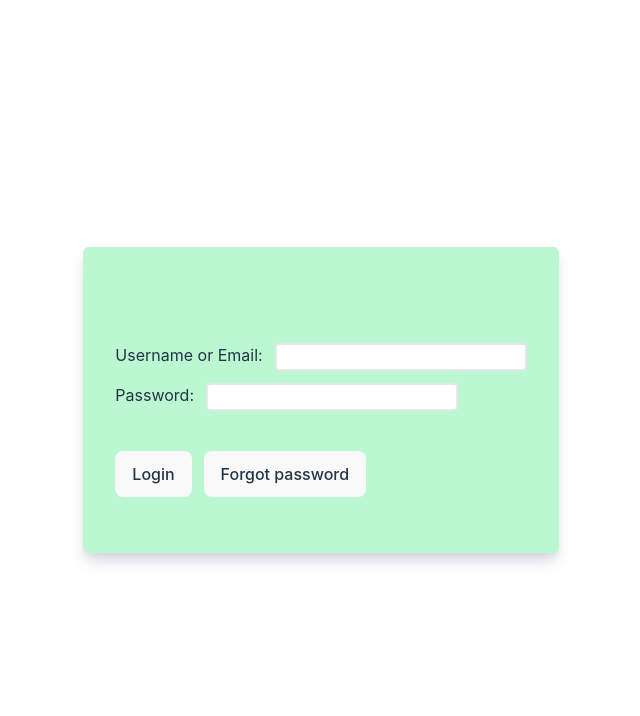
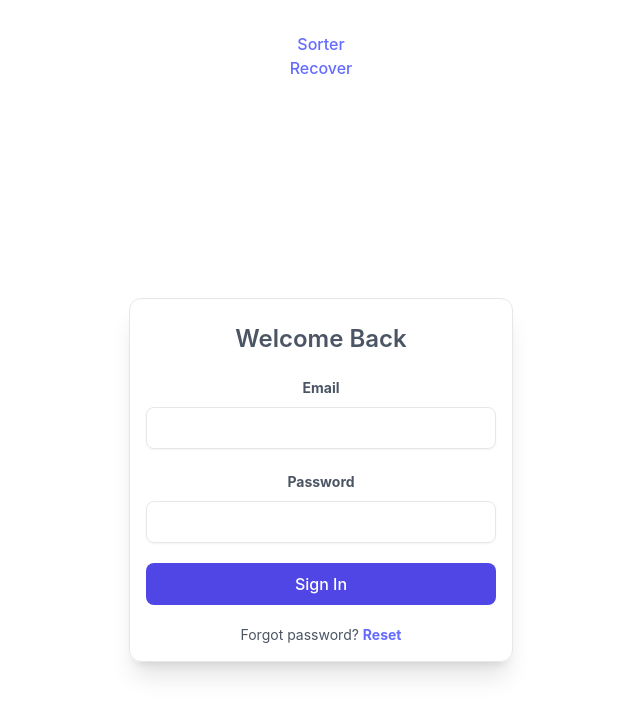
Before and after one commit to Oz-Ent/hub-meal, a React (Vite) app: page / in a window 1280 px wide. Shown: the top 716 px of the page, without its empty margins (319-959 px from the left). Built offline with nearby package versions, Linux system fonts and the light colour scheme; no server answers.

Commit message:
New changes made

```diff
--- a/src/App.jsx
+++ b/src/App.jsx
@@ -1,39 +1,65 @@
 import "./App.css";
-import Login from "./Login";
+import Login from "./components/Login";
 import Sorter from "./sorter";
+// import { useAuth } from "./components/authContext";
+// import { Outlet, Router, Routes } from "react-router-dom";
 // import SpreadsheetData from "./Spreadsheet";
 
-// 1TXVYdlIKY9NLZZJAtLLLUcrdd6jwPZXZlA5QIPoeQqg
+// // 1TXVYdlIKY9NLZZJAtLLLUcrdd6jwPZXZlA5QIPoeQqg
 
-// 12345689abcdfgd
+// // 12345689abcdfgd
+
+// function App() {
+//   return (
+//     <>
+//       {/* <div>
+//         <a href="https://vite.dev" target="_blank">
+//           <img src={viteLogo} className="logo" alt="Vite logo" />
+//         </a>
+//         <a href="https://react.dev" target="_blank">
+//           <img src={reactLogo} className="logo react" alt="React logo" />
+//         </a>
+//       </div>
+//       <h1>Vite + React</h1>
+//       <div className="card">
+//         <button onClick={() => setCount((count) => count + 1)}>
+//           count is {count}
+//         </button>
+//         <p>
+//           Edit <code>src/App.jsx</code> and save to test HMR
+//         </p>
+//       </div>
+//       <p className="read-the-docs">
+//         Click on the Vite and React logos to learn more
+//       </p> */}
+//       {/* <SpreadsheetData /> */}
+//       {/* <Sorter /> */}
+//       {/* <Login /> */}
+//       <Router>
+//         <Routes>
+//           <Route path="/" element={<Login/>}/>
+//           <Route path="/recover" element={<Register/>}/>
+//           <Route path="/sort" element={<Sorter/>}/>
+//         </Routes>
+//       </Router>
+//       <Outlet/>
+//     </>
+//   );
+// }
+
+// export default App;
+import { BrowserRouter as Router, Routes, Route } from 'react-router-dom';
+import Recover from "./components/Recover";
 
 function App() {
   return (
-    <>
-      {/* <div>
-        <a href="https://vite.dev" target="_blank">
-          <img src={viteLogo} className="logo" alt="Vite logo" />
-        </a>
-        <a href="https://react.dev" target="_blank">
-          <img src={reactLogo} className="logo react" alt="React logo" />
-        </a>
-      </div>
-      <h1>Vite + React</h1>
-      <div className="card">
-        <button onClick={() => setCount((count) => count + 1)}>
-          count is {count}
-        </button>
-        <p>
-          Edit <code>src/App.jsx</code> and save to test HMR
-        </p>
-      </div>
-      <p className="read-the-docs">
-        Click on the Vite and React logos to learn more
-      </p> */}
-      {/* <SpreadsheetData /> */}
-      {/* <Sorter /> */}
-      <Login />
-    </>
+    <Router>
+      <Routes>
+        <Route path="/" element={<Login />} />
+        <Route path="/recover" element={<Recover />} />
+        <Route path="/sort" element={<Sorter />} />
+      </Routes>
+    </Router>
   );
 }
 
--- a/src/Login.jsx
+++ /dev/null
@@ -1,42 +0,0 @@
-import { initializeApp } from "firebase/app";
-import { getAuth } from "firebase/auth";
-
-//import { getFirestore, collection, getDocs } from 'firebase/firestore/lite';
-const Login = () => {
-  var firebaseConfig = {
-    apiKey: "AIzaSyC5VSSVNKZg9rYs6hQ4MdeURpX067QQ0-k",
-    authDomain: "hub-meal.firebaseapp.com",
-    // The value of `databaseURL` depends on the location of the database
-    databaseURL: "https://DATABASE_NAME.firebaseio.com",
-    projectId: "hub-meal",
-    // The value of `storageBucket` depends on when you provisioned your default bucket (learn more)
-    storageBucket: "hub-meal.firebasestorage.app",
-    messagingSenderId: "536258794391",
-    appId: "1:536258794391:web:202dcc50b6c0129c562ad2",
-    // For Firebase JavaScript SDK v7.20.0 and later, `measurementId` is an optional field
-    measurementId: "G-MEASUREMENT_ID",
-  };
-  const app = initializeApp(firebaseConfig);
-  const auth = getAuth(app)
-
-  return (
-    <>
-      <div className="bg-green-200 px-8 pt-24 pb-14 rounded-md shadow-lg shadow-gray-300">
-        <div className="flex flex-col md:flex-row gap-2 md:gap-3 mb-3">
-          <p>Username or Email:</p>
-          <input type="text" className="border-2 rounded text-center" />
-        </div>
-        <div className="flex flex-col md:flex-row gap-2 md:gap-3 mb-10">
-          <p>Password:</p>
-          <input type="password" className="border-2 rounded text-center" />
-        </div>
-        <div className="flex flex-col md:flex-row gap-2 md:gap-3 items-center">
-          <button className="w-fit px-4 ">Login</button>
-          <button className="w-fit px-4 ">Forgot password</button>
-        </div>
-      </div>
-    </>
-  );
-};
-
-export default Login;
--- a/src/auth.js
+++ /dev/null
@@ -1 +0,0 @@
-import { auth } from "./Login";
--- /dev/null
+++ b/src/components/Login.jsx
@@ -0,0 +1,117 @@
+import { Link } from "react-router-dom";
+import { doSignInWithEmailAndPassword } from "./auth";
+import { useAuth } from "./authContext";
+import { useState } from "react";
+//import { getFirestore, collection, getDocs } from 'firebase/firestore/lite';
+const Login = () => {
+  // const { userLoggedIn } = useAuth();
+
+  const [email, setEmail] = useState("");
+  const [password, setPassword] = useState("");
+  const [isSigningIn, setIsSigningIn] = useState(false);
+  const [errorMessage, setErrorMessage] = useState("");
+
+  const onSubmit = async (e) => {
+    e.preventDefault();
+    if (!isSigningIn) {
+      setIsSigningIn(true);
+      await doSignInWithEmailAndPassword(email, password);
+    }
+  };
+
+  return (
+    <div>
+      {/* {userLoggedIn && <Navigate to={"/sort"} replace={true} />} */}
+      <div>
+        <Link to="/sort">Sorter</Link>
+      </div>
+      <div>
+        <Link to="/recover">Recover</Link>
+      </div>
+
+      <main className="w-full h-screen flex self-center place-content-center place-items-center">
+        <div className="w-96 text-gray-600 space-y-5 p-4 shadow-xl border rounded-xl">
+          <div className="text-center">
+            <div className="mt-2">
+              <h3 className="text-white-400 text-xl font-semibold sm:text-2xl">
+                Welcome Back
+              </h3>
+            </div>
+          </div>
+          <form onSubmit={onSubmit} className="space-y-5">
+            <div>
+              <label className="text-sm text-gray-600 font-bold">Email</label>
+              <input
+                type="email"
+                autoComplete="email"
+                required
+                value={email}
+                onChange={(e) => {
+                  setEmail(e.target.value);
+                }}
+                className="w-full mt-2 px-3 py-2 text-gray-500 bg-transparent outline-none border focus:border-indigo-600 shadow-sm rounded-lg transition duration-300"
+              />
+            </div>
+
+            <div>
+              <label className="text-sm text-gray-600 font-bold">
+                Password
+              </label>
+              <input
+                type="password"
+                autoComplete="current-password"
+                required
+                value={password}
+                onChange={(e) => {
+                  setPassword(e.target.value);
+                }}
+                className="w-full mt-2 px-3 py-2 text-gray-500 bg-transparent outline-none border focus:border-indigo-600 shadow-sm rounded-lg transition duration-300"
+              />
+            </div>
+
+            {errorMessage && (
+              <span className="text-red-600 font-bold">{errorMessage}</span>
+            )}
+
+            <button
+              type="submit"
+              disabled={isSigningIn}
+              className={`w-full px-4 py-2 text-white font-medium rounded-lg ${
+                isSigningIn
+                  ? "bg-gray-300 cursor-not-allowed"
+                  : "bg-indigo-600 hover:bg-indigo-700 hover:shadow-xl transition duration-300"
+              }`}
+            >
+              {isSigningIn ? "Signing In..." : "Sign In"}
+            </button>
+          </form>
+          <p className="text-center text-sm">
+            Forgot password?{" "}
+            <Link to={"/recover"} className="hover:underline font-bold">
+              Reset
+            </Link>
+          </p>
+        </div>
+      </main>
+    </div>
+
+    // <>
+    //   <div className="bg-green-600 px-8 pt-24 pb-14 rounded-md shadow-lg shadow-gray-300">
+    //     <div className="flex flex-col md:flex-row gap-2 md:gap-3 mb-3">
+    //       <p>Username or Email:</p>
+    //       <input type="text" className="border-2 rounded text-center" />
+    //     </div>
+    //     <div className="flex flex-col md:flex-row gap-2 md:gap-3 mb-10">
+    //       <p>Password:</p>
+    //       <input type="password" className="border-2 rounded text-center" />
+    //     </div>
+    //     <div className="flex flex-col md:flex-row gap-2 md:gap-3 items-center">
+    //       <button className="w-fit px-4 ">Login</button>
+    //       <button className="w-fit px-4 ">Forgot password</button>
+    //     </div>
+    //   </div>
+    // </>
+  );
+};
+
+export default Login;
--- /dev/null
+++ b/src/components/Recover.jsx
@@ -0,0 +1,59 @@
+import { Link } from "react-router-dom";
+import { useAuth } from "./authContext";
+import { useState } from "react";
+import { doPasswordReset } from "./auth";
+//import { getFirestore, collection, getDocs } from 'firebase/firestore/lite';
+const Recover = () => {
+  // const { userLoggedIn } = useAuth();
+
+  const [password, setPassword] = useState("");
+  const [errorMessage, setErrorMessage] = useState("");
+
+  const onSubmit = async (e) => {
+    e.preventDefault();
+    if (!password) {
+      setPassword(true);
+      await doPasswordReset(email, password);
+    }
+  };
+
+  return (
+    <div>
+      {/* {userLoggedIn && <Navigate to={"/home"} replace={true} />} */}
+
+      <main className="w-full h-screen flex self-center place-content-center place-items-center">
+        <div className="w-96 text-gray-600 space-y-5 p-4 shadow-xl border rounded-xl">
+          <form onSubmit={onSubmit} className="space-y-5">
+
+            <div>
+              <label className="text-sm text-gray-600 font-bold">
+                New Password
+              </label>
+              <input
+                type="password"
+                autoComplete="current-password"
+                required
+                value={password}
+                onChange={(e) => {
+                  setPassword(e.target.value);
+                }}
+                className="w-full mt-2 px-3 py-2 text-gray-500 bg-transparent outline-none border focus:border-indigo-600 shadow-sm rounded-lg transition duration-300"
+              />
+            </div>
+
+            {errorMessage && (
+              <span className="text-red-600 font-bold">{errorMessage}</span>
+            )}
+          </form>
+          <p className="text-center text-sm">
+            <Link to={"/sort"} className="hover:underline font-bold">
+              Reset
+            </Link>
+          </p>
+        </div>
+      </main>
+    </div>
+  );
+};
+
+export default Recover;
--- /dev/null
+++ b/src/components/auth.js
@@ -0,0 +1,23 @@
+import { auth } from "./firebase";
+
+import { createUserWithEmailAndPassword, sendPasswordResetEmail, signInWithEmailAndPassword, updatePassword } from "firebase/auth";
+//create user with email and password
+export const doCreateUserWithEmailAndPassword = async (email, password) => {
+    return createUserWithEmailAndPassword(auth, email, password);
+}
+//sign in with email and password
+export const doSignInWithEmailAndPassword = async (email, password) => {
+    return signInWithEmailAndPassword(auth, email, password);
+}
+//sign out
+export const doSignOut = () => {
+    return auth.signOut();
+}
+//password reset
+export const doPasswordReset = (email) => {
+    return sendPasswordResetEmail(auth, email);
+}
+//password update
+export const doPasswordChange = (password) => {
+    return updatePassword(auth.currentUser, password);
+}
--- a/src/authContext.jsx
+++ b/src/components/authContext.jsx
@@ -1,5 +1,5 @@
-import { useContext, useEffect, useState } from "react";
-import { auth } from './Login';
+import React, { useContext, useEffect, useState } from "react";
+import { auth } from "./firebase";
 import { onAuthStateChanged } from "firebase/auth";
 
 const AuthContext = React.createContext();
--- /dev/null
+++ b/src/pages/Home.jsx
@@ -0,0 +1,9 @@
+import React from 'react'
+
+const Home = () => {
+  return (
+    <div>Home</div>
+  )
+}
+
+export default Home
```
